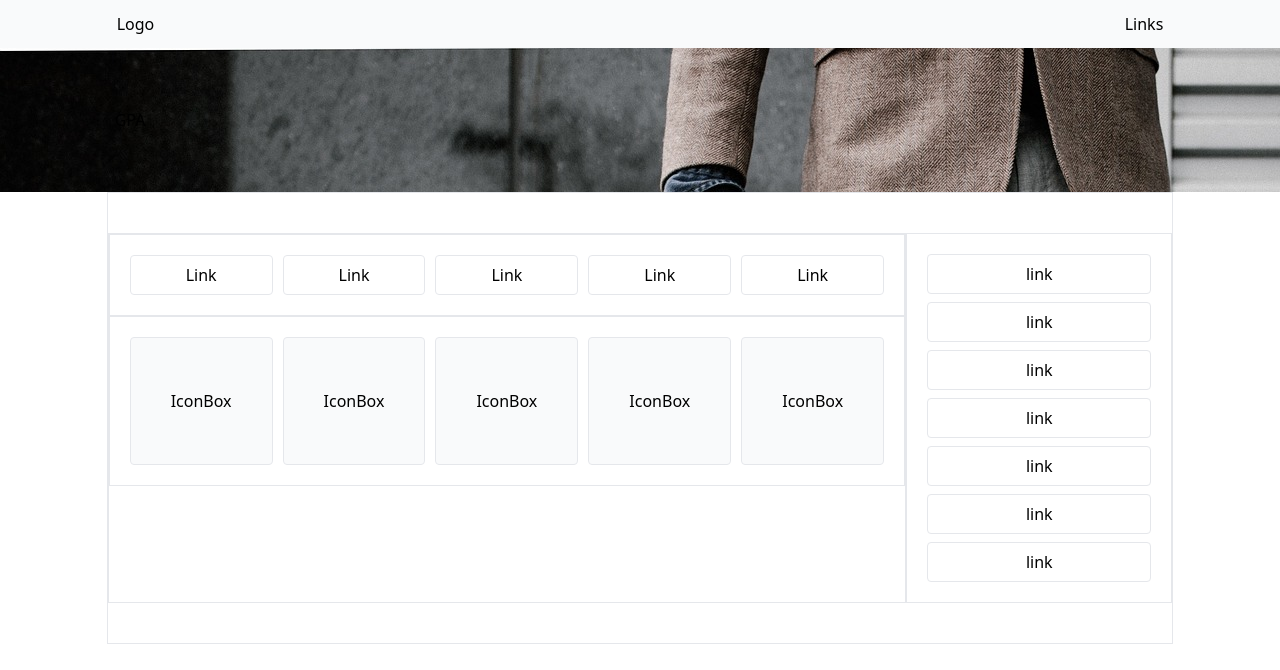
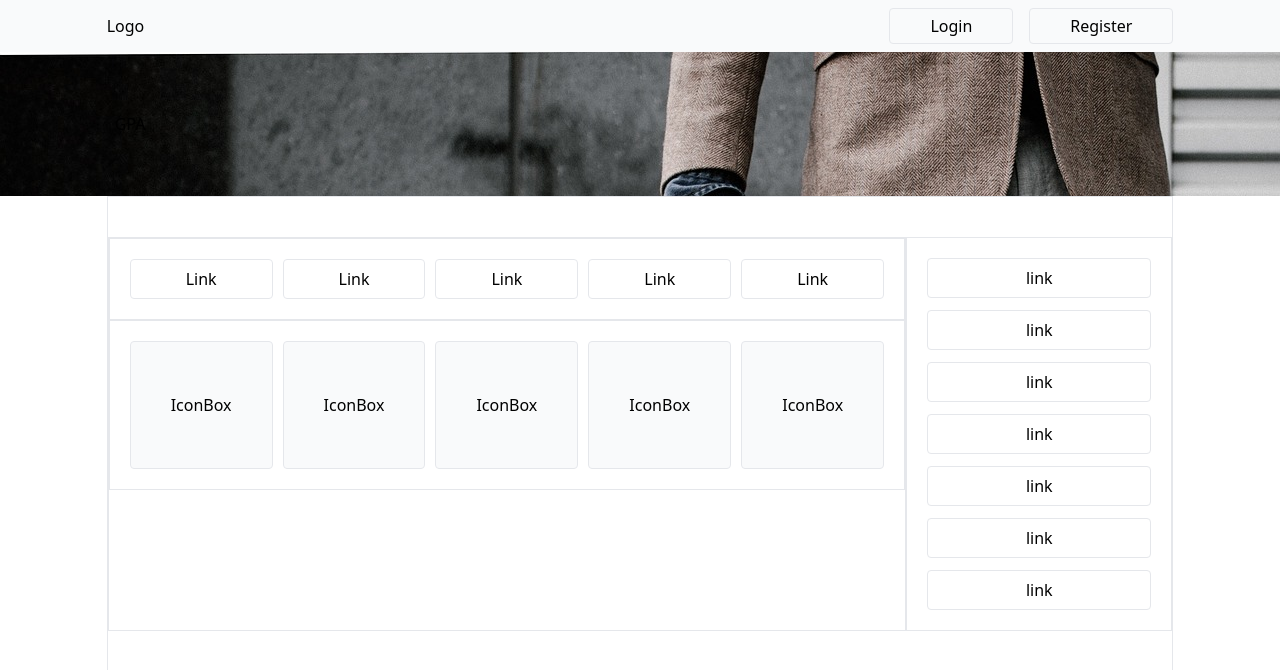
Before and after one commit to MauriceDev1/shop_interface, a React (Create React App) app: page / in a window 1280 px wide. Shown: the top 670 px of the page. Built offline with nearby package versions, Linux system fonts and the light colour scheme.

Commit message:
fix layout issues

```diff
--- a/src/components/CenterConsole.tsx
+++ b/src/components/CenterConsole.tsx
@@ -14,7 +14,7 @@ function CenterConsole() {
                 <SliderCenter />
             </div>
         </div>
-        <div className='w-full sm:w-3/12 p-5 border flex flex-col gap-2'>
+        <div className='w-full sm:w-3/12 p-5 border flex flex-col gap-3'>
             <Button title={"link"} />
             <Button title={"link"} />
             <Button title={"link"} />
--- a/src/components/navigation/Nav.tsx
+++ b/src/components/navigation/Nav.tsx
@@ -2,13 +2,14 @@ import React from 'react'
 
 function Nav() {
   return (
-    <nav className='w-full p-3 sticky top-0 bg-gray-50'>
-        <div className='w-10/12 m-auto flex justify-between'>
+    <nav className='w-full py-2 sticky top-0 bg-gray-50'>
+        <div className='w-10/12 m-auto flex justify-between items-center'>
             <div>
                 Logo
             </div>
-            <div>
-                Links
+            <div className='flex gap-4'>
+                <button className='px-10 rounded border h-9'>Login</button>
+                <button className='px-10 rounded border h-9'>Register</button>
             </div>
         </div>
     </nav>
```
